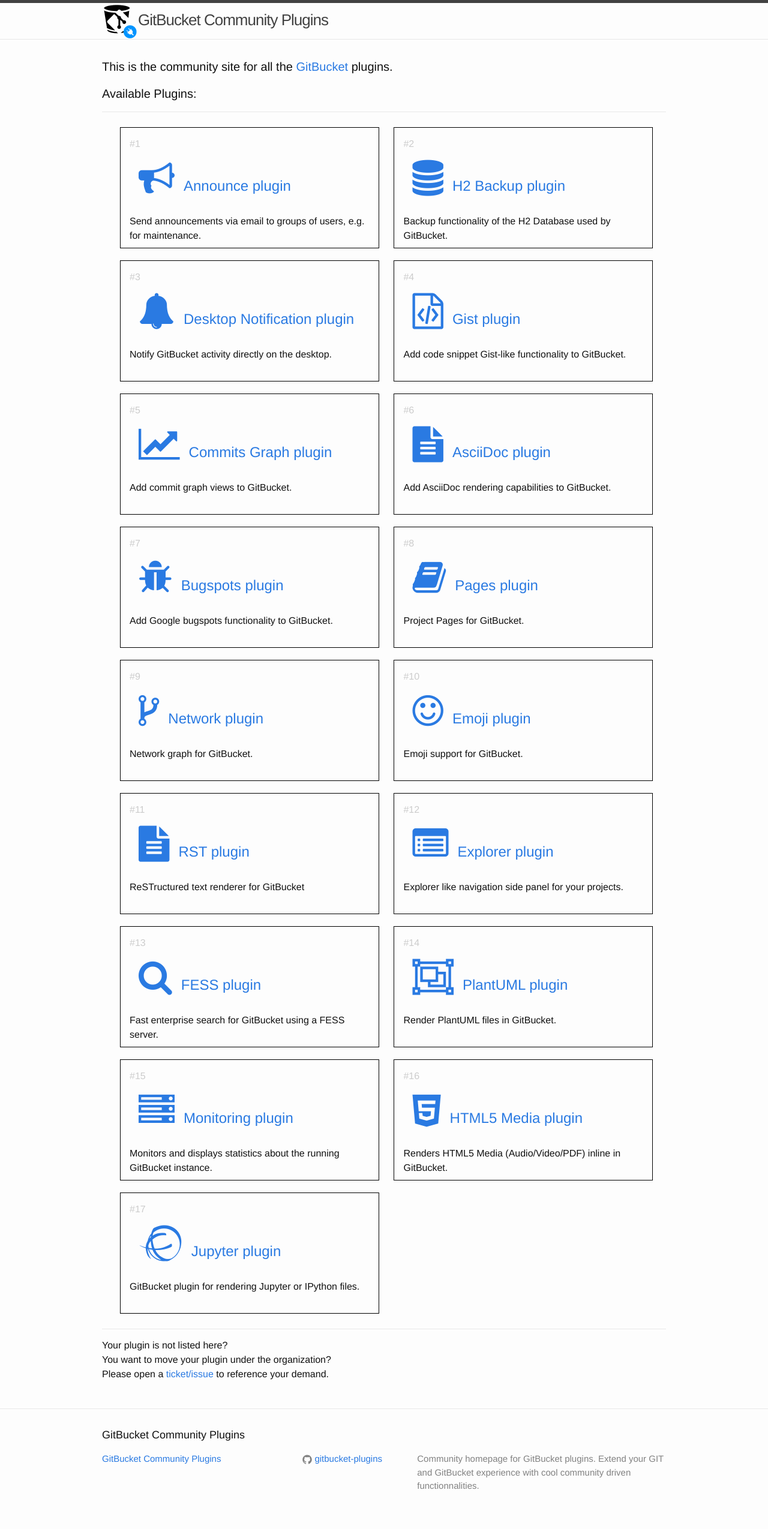
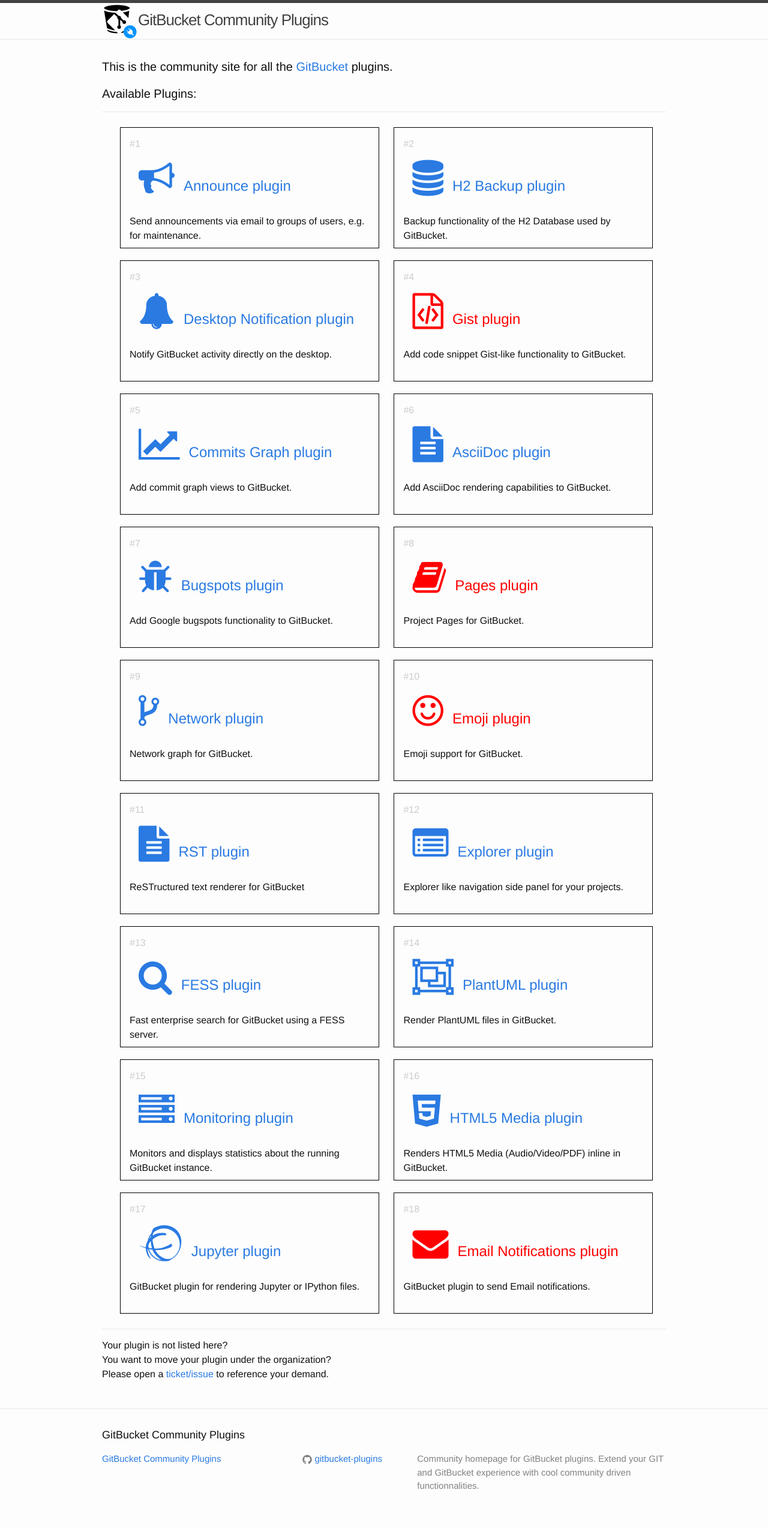
Before and after one commit to gitbucket-plugins/gitbucket-plugins.github.io, a Jekyll site: the page built from index.html, in a window 1280 px wide. Shown: the whole page at 60% size. Built offline with Jekyll 4.4.1, drawn with Linux system fonts in a browser that asks for light colours.

Commit message:
Add new plug-in: Email Notifications, and also highlight those plug-ins that are now part of the distribution bundle.

```diff
--- a/_sass/_base.scss
+++ b/_sass/_base.scss
@@ -206,3 +206,7 @@
 .separator {
     border-top: 1px solid #e8e8e8;
 }
+
+.distributed {
+    color: red;
+}
--- a/index.html
+++ b/index.html
@@ -29,7 +29,9 @@
       </li>
       <li>
         <h2>
-          <a class="post-link" href="https://github.com/gitbucket/gitbucket-gist-plugin"><span class="fa fa-file-code-o"></span>Gist plugin</a>
+          <a class="post-link distributed"
+             title="Distriburted with the GitBucket WAR as of v4.15! No need to install it separately!"
+             href="https://github.com/gitbucket/gitbucket-gist-plugin"><span class="fa fa-file-code-o"></span>Gist plugin</a>
         </h2>
           <p>Add code snippet Gist-like functionality to GitBucket.</p>
       </li>
@@ -53,7 +55,9 @@
       </li>
       <li>
         <h2>
-          <a class="post-link" href="https://github.com/yaroot/gitbucket-pages-plugin"><span class="fa fa-book"></span>Pages plugin</a>
+          <a class="post-link distributed"
+             title="Distriburted with the GitBucket WAR as of v4.15! No need to install it separately!"
+             href="https://github.com/yaroot/gitbucket-pages-plugin"><span class="fa fa-book"></span>Pages plugin</a>
         </h2>
           <p>Project Pages for GitBucket.</p>
       </li>
@@ -65,7 +69,9 @@
       </li>
       <li>
         <h2>
-          <a class="post-link" href="https://github.com/gitbucket/gitbucket-emoji-plugin"><span class="fa fa-smile-o"></span>Emoji plugin</a>
+          <a class="post-link distributed"
+             title="Distriburted with the GitBucket WAR as of v4.15! No need to install it separately!"
+             href="https://github.com/gitbucket/gitbucket-emoji-plugin"><span class="fa fa-smile-o"></span>Emoji plugin</a>
         </h2>
           <p>Emoji support for GitBucket.</p>
       </li>
@@ -111,7 +117,14 @@
           </h2>
           <p>GitBucket plugin for rendering Jupyter or IPython files.</p>
       </li>
-
+      <li>
+          <h2>
+              <a class="post-link distributed"
+                 title="Distriburted with the GitBucket WAR as of v4.15! No need to install it separately!"
+                 href="https://github.com/gitbucket/gitbucket-notifications-plugin"><span class="fa fa-envelope"></span>Email Notifications plugin</a>
+          </h2>
+          <p>GitBucket plugin to send Email notifications.</p>
+      </li>
   </ul>
     <p class="separator"/>
   <p>Your plugin is not listed here?<br>You want to move your plugin under the organization?<br>Please open a <a href="https://github.com/gitbucket-plugins/gitbucket-plugins.github.io/issues">ticket/issue</a> to reference your demand.</p>
```
